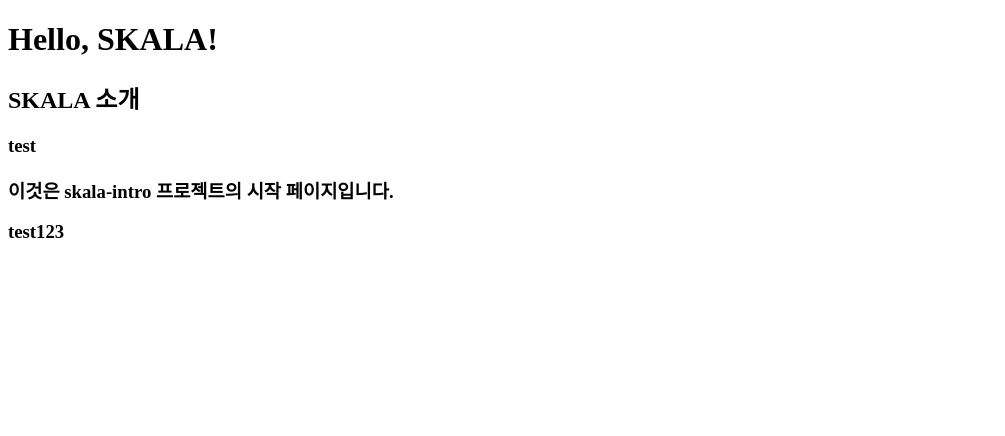
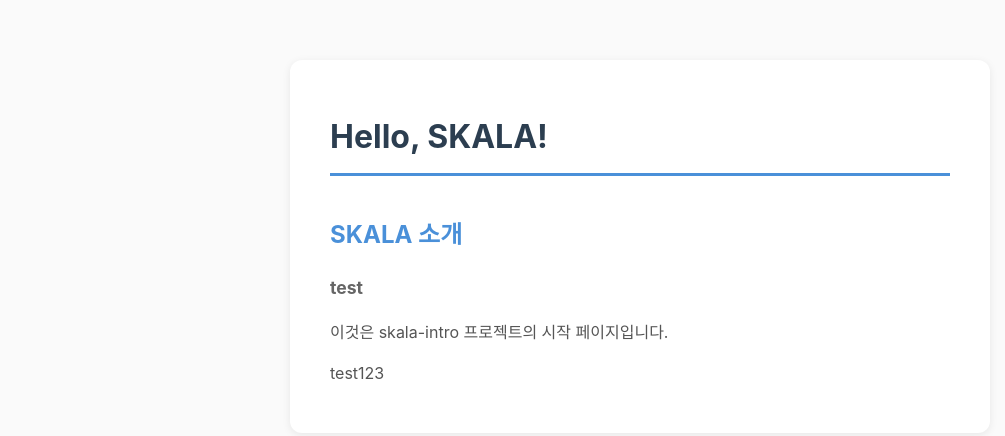
Before and after one commit to dddd2356/skala_intro, a plain HTML site: page index.html in a window 1280 px wide. Shown: the whole page, without its empty margins (0-1005 px from the left). Drawn offline with Linux system fonts and the light colour scheme.

Commit message:
index.html 수정

```diff
--- a/index.html
+++ b/index.html
@@ -3,12 +3,52 @@
 <head>
   <meta charset="UTF-8">
   <title>SKALA Intro</title>
+  <style>
+    body {
+      font-family: -apple-system, "Apple SD Gothic Neo", "Malgun Gothic", sans-serif;
+      max-width: 700px;
+      margin: 60px auto;
+      padding: 0 20px;
+      line-height: 1.6;
+      color: #333;
+      background-color: #fafafa;
+    }
+
+    h1 {
+      color: #2c3e50;
+      border-bottom: 3px solid #4a90d9;
+      padding-bottom: 10px;
+    }
+
+    h2 {
+      color: #4a90d9;
+      margin-top: 40px;
+    }
+
+    h3 {
+      color: #666;
+      font-size: 1.1em;
+    }
+
+    p {
+      color: #555;
+    }
+
+    .container {
+      background: white;
+      padding: 30px 40px;
+      border-radius: 12px;
+      box-shadow: 0 2px 8px rgba(0, 0, 0, 0.08);
+    }
+  </style>
 </head>
 <body>
-  <h1>Hello, SKALA!</h1>
-  <h2>SKALA 소개</h2>
-  <h3>test</hs3>
-  <p>이것은 skala-intro 프로젝트의 시작 페이지입니다.</p>
-  <p>test123</p>
+  <div class="container">
+    <h1>Hello, SKALA!</h1>
+    <h2>SKALA 소개</h2>
+    <h3>test</h3>
+    <p>이것은 skala-intro 프로젝트의 시작 페이지입니다.</p>
+    <p>test123</p>
+  </div>
 </body>
 </html>
```
